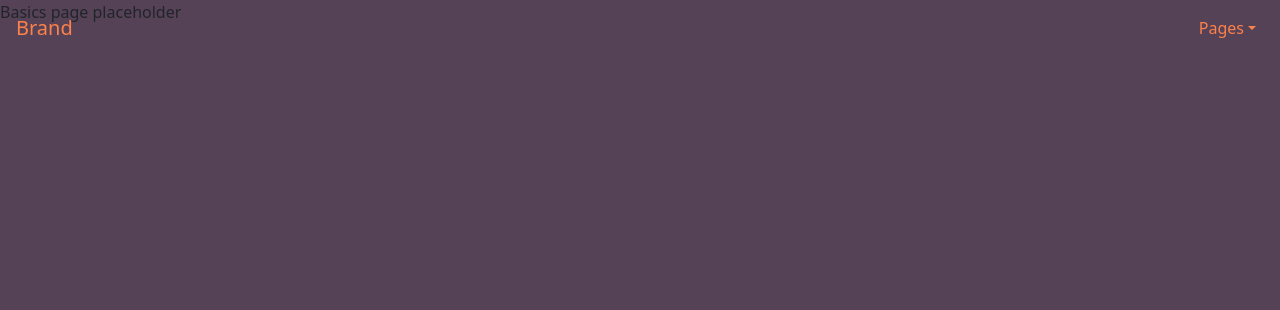
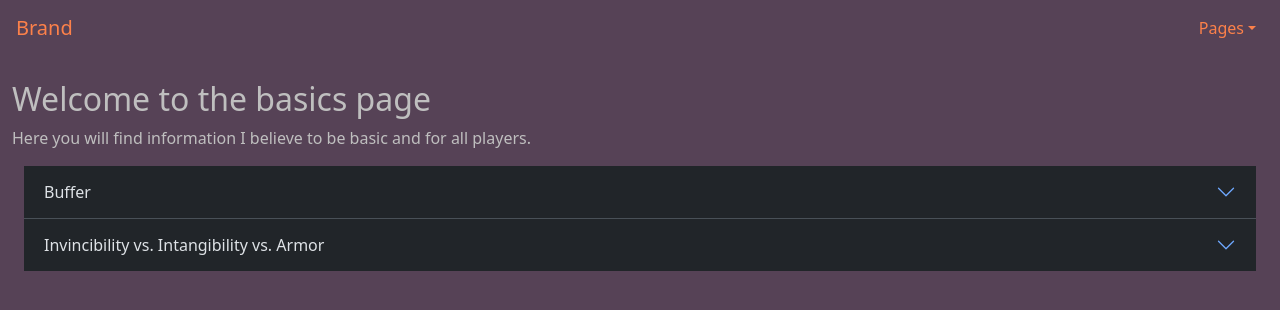
Before and after one commit to TheQueepingHour/smashtingz, a React (Create React App) app: page /basics in a window 1280 px wide. Shown: the top 310 px of the page. Built offline with nearby package versions, Linux system fonts and the light colour scheme.

Commit message:
Created accordion for info on basics page, as well as edited some styles in App.css

```diff
--- a/src/App.css
+++ b/src/App.css
@@ -14,6 +14,10 @@ body {
     background: #564256 !important;
 }
 
+.bgC {
+    background: #96939B;
+}
+
 .platText {
     color: #BFBFBF;
 }
--- a/src/components/Basics.js
+++ b/src/components/Basics.js
@@ -1,10 +1,35 @@
 import React from "react";
+import { Container, Accordion } from "react-bootstrap";
 
 const Basics = () => {
     return (
-        <div>
-            Basics page placeholder
-        </div>
+        <Container fluid style={{paddingTop: '5em'}}>
+            <div className="platText">
+                <h2>
+                    Welcome to the basics page
+                </h2>
+                <p>
+                    Here you will find information I believe to be basic and for all players.
+                </p>
+            </div>
+            <Container fluid>
+                <Accordion flush data-bs-theme="dark">
+                    <Accordion.Item eventKey="0" className="">
+                        <Accordion.Header>Buffer</Accordion.Header>
+                        <Accordion.Body>
+                            The buffer system is how the game accepts and stores inputs. According to the wiki, <span className="coralText">"Buffering is a game mechanic in which a player may input an action shortly before it can be executed in-game, resulting in the action being carried out on the first possible frame."</span><br /> In other words, the game will allow you to input an action before your current action is completed. This allows players to string together multiple actions in a row, allowing for frame perfect combos and movement.
+                        </Accordion.Body>
+                    </Accordion.Item>
+                    <Accordion.Item eventKey="1" className="">
+                        <Accordion.Header>Invincibility vs. Intangibility vs. Armor</Accordion.Header>
+                        <Accordion.Body>
+                            Invincibility: <br />Wiki definition: <span className="coralText">"A state where a hurtbox cannot be attacked or damaged"</span><br />Essentially, this means that the character with invincibility cannot be damaged, however, the opposing character will still recieve the same amount of hitlag.<br />
+                            Intangibility: <br />Wiki definition: <span className="coralText">""</span>
+                        </Accordion.Body>
+                    </Accordion.Item>
+                </Accordion>
+            </Container>
+        </Container>
     )
 }
 
```
